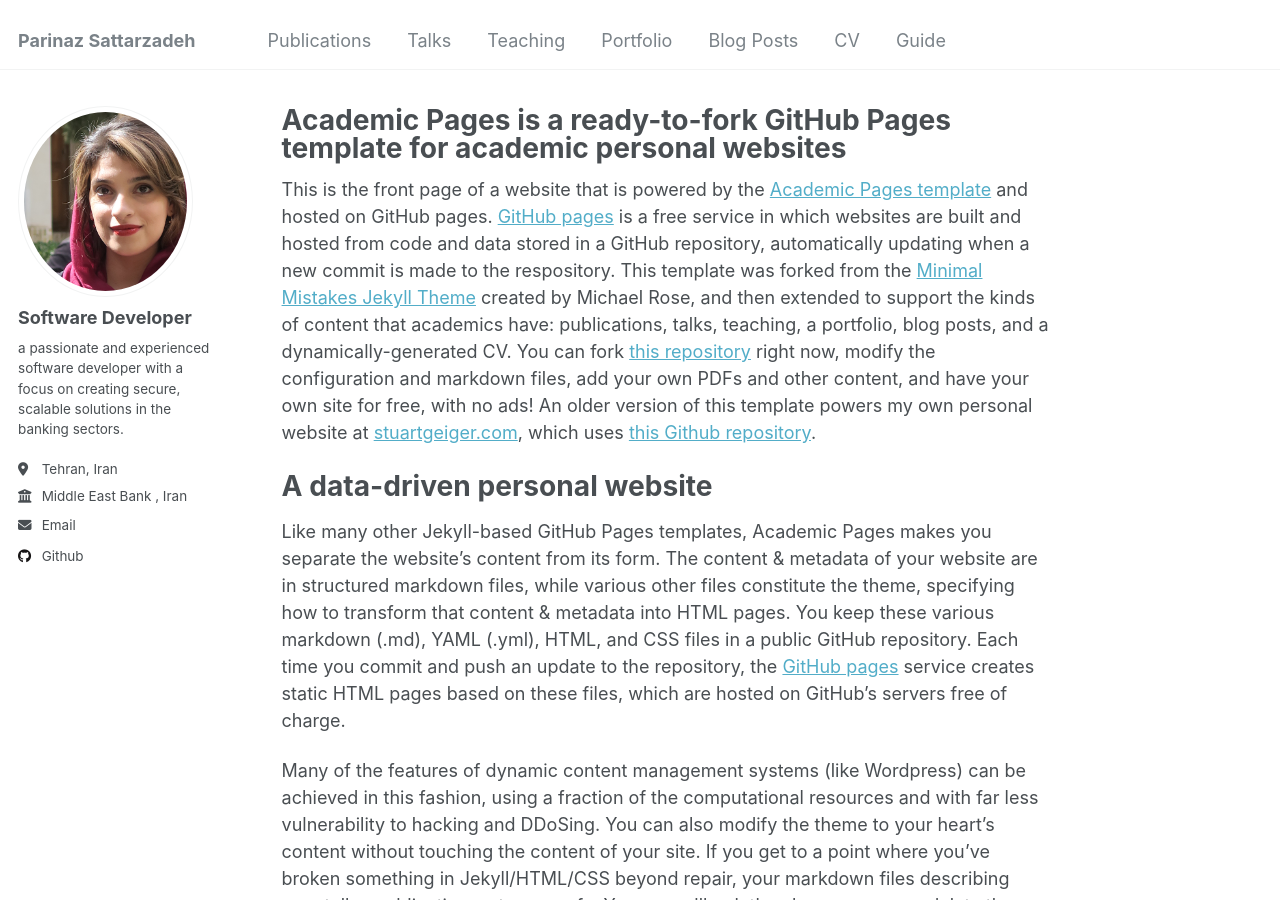
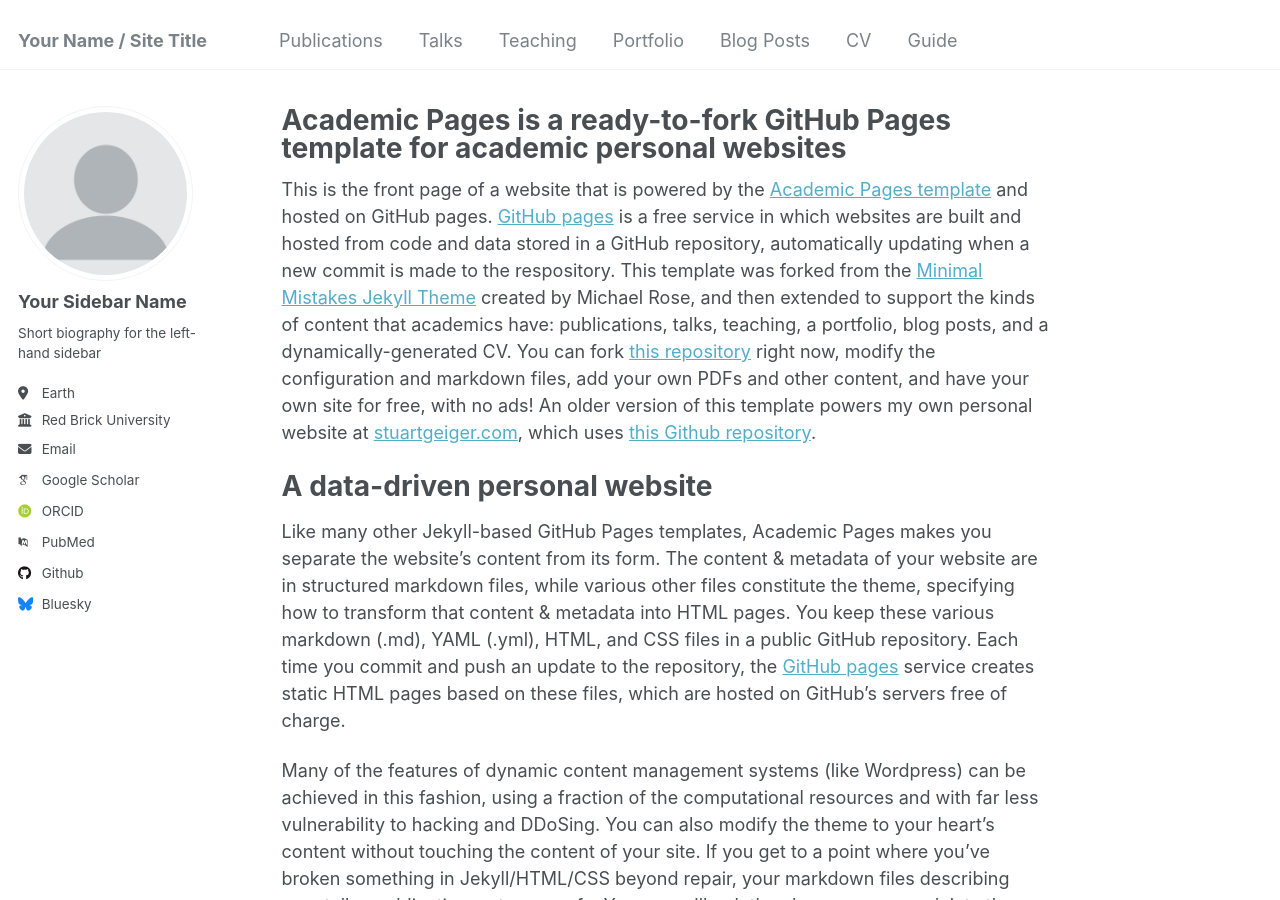
Before and after one commit to parinaz-st/parinaz-st.github.io, a Jekyll site: the page built from _pages/about.md, in a window 1280 px wide and 900 px high. Built offline with Jekyll 4.4.1, drawn with Linux system fonts in a browser that asks for light colours; some web fonts are replaced.

Commit message:
Update _config.yml

```diff
--- a/_config.yml
+++ b/_config.yml
@@ -8,7 +8,7 @@
 
 # Basic Site Settings
 locale                   : "en-US"
-title                    : "Parinaz Sattarzadeh"
+title                    : "Your Name / Site Title"
 title_separator          : "-"
 name                     : &name "Your Name"
 description              : &description "personal description"
@@ -21,66 +21,66 @@ repository               : "academicpages/academicpages.github.io"
 #               Additional customization can be done by editing /_includes/author-profile.html
 author:
   # Biographic information
-  avatar           : "parinaz.png"
-  name             : "Software Developer"
+  avatar           : "profile.png"
+  name             : "Your Sidebar Name"
   pronouns         : # example: "she/her"
-  bio              : "a passionate and experienced software developer with a focus on creating secure, scalable solutions in the banking sectors."
-  location         : "Tehran, Iran"
-  employer         : "Middle East Bank , Iran"
+  bio              : "Short biography for the left-hand sidebar"
+  location         : "Earth"
+  employer         : "Red Brick University"
   uri              : # URL
-  email            : "p.sattarzadeh@gmail.com"
+  email            : "none@example.org"
 
   # Academic websites
-  # arxiv            : # URL - Update with the correct link to your profile
-  # googlescholar    : "https://scholar.google.com/citations?user=PS_CX0AAAAAJ"
-  # impactstory      : # URL
-  # orcid            : "http://orcid.org/yourorcidurl"
-  # semantic         : # URL
-  # pubmed           : "https://www.ncbi.nlm.nih.gov/pubmed/?term=john+snow"
-  # researchgate     : # URL
+  arxiv            : # URL - Update with the correct link to your profile
+  googlescholar    : "https://scholar.google.com/citations?user=PS_CX0AAAAAJ"
+  impactstory      : # URL
+  orcid            : "http://orcid.org/yourorcidurl"
+  semantic         : # URL
+  pubmed           : "https://www.ncbi.nlm.nih.gov/pubmed/?term=john+snow"
+  researchgate     : # URL
 
   # Repositories and software development
-  # bitbucket        : # Username - Update with your username on the site
-  # codepen          : # Username
-  # dribbble         : # Username
-  github           : "parinaz-st"
-  # kaggle           : # Username
-  # stackoverflow    : # User number or user number and name (i.e., use "1" or "1/jeff-atwood")
+  bitbucket        : # Username - Update with your username on the site
+  codepen          : # Username
+  dribbble         : # Username
+  github           : "academicpages"
+  kaggle           : # Username
+  stackoverflow    : # User number or user number and name (i.e., use "1" or "1/jeff-atwood")
 
   # Social media
-  # bluesky          : "bsky.app" # Replace this with you Bluesky username
-  # facebook         : # Username
-  # flickr           : # Username
-  # foursquare       : # Username
-  # goodreads        : # Username
-  # google_plus      : # Username
-  # keybase          : # Username
-  # instagram        : # Username
-  # lastfm           : # Username
-  linkedin         : # parinaz-sattarzadeh
-  # mastodon         : # URL
-  # medium           : # URL
-  # pinterest        : # Username
-  # soundcloud       : # Username
-  # steam            : # Username
-  # telegram         : # URL
-  # tumblr           : # Username
-  # twitter          : # Username for X / Twitter
-  # vine             : # Username
-  # weibo            : # Username
-  # wikipedia        : # Username
-  # xing             : # Username
+  bluesky          : "bsky.app" # Replace this with you Bluesky username
+  facebook         : # Username
+  flickr           : # Username
+  foursquare       : # Username
+  goodreads        : # Username
+  google_plus      : # Username
+  keybase          : # Username
+  instagram        : # Username
+  lastfm           : # Username
+  linkedin         : # Username
+  mastodon         : # URL
+  medium           : # URL
+  pinterest        : # Username
+  soundcloud       : # Username
+  steam            : # Username
+  telegram         : # URL
+  tumblr           : # Username
+  twitter          : # Username for X / Twitter
+  vine             : # Username
+  weibo            : # Username
+  wikipedia        : # Username
+  xing             : # Username
   youtube          : # Username
-  # zhihu            : # Username
+  zhihu            : # Username
 
 # Publication Category - The following the list of publication categories and their headings
-# publication_category:
-#   books:
-#     title: 'Books'
-#   manuscripts:
-#     title: 'Journal Articles'
-#   conferences:
-#     title: 'Conference Papers'
+publication_category:
+  books:
+    title: 'Books'
+  manuscripts:
+    title: 'Journal Articles'
+  conferences:
+    title: 'Conference Papers'
 
 # Site Settings
 teaser                   :  # filename of teaser fallback teaser image placed in /images/, .e.g. "500x300.png"
@@ -127,27 +127,27 @@ alexa_site_verification  :
 yandex_site_verification :
 
 
-# # Social Sharing
-# twitter:
-#   username               : &twitter
-# facebook:
-#   username               :
-#   app_id                 :
-#   publisher              :
-# og_image                 :  # Open Graph/Twitter default site image
-# # For specifying social profiles
-# # - https://developers.google.com/structured-data/customize/social-profiles
-# social:
-#   type                   : # Person or Organization (defaults to Person)
-#   name                   : # If the user or organization name differs from the site's name
-#   links: # An array of links to social media profiles
+# Social Sharing
+twitter:
+  username               : &twitter
+facebook:
+  username               :
+  app_id                 :
+  publisher              :
+og_image                 :  # Open Graph/Twitter default site image
+# For specifying social profiles
+# - https://developers.google.com/structured-data/customize/social-profiles
+social:
+  type                   : # Person or Organization (defaults to Person)
+  name                   : # If the user or organization name differs from the site's name
+  links: # An array of links to social media profiles
 
 
-# # Analytics
-# analytics:
-#   provider               :  "false" # false (default), "google", "google-universal", "google-analytics-4", "custom"
-#   google:
-#     tracking_id          :
+# Analytics
+analytics:
+  provider               :  "false" # false (default), "google", "google-universal", "google-analytics-4", "custom"
+  google:
+    tracking_id          :
 
 
 # Reading Files
@@ -212,16 +212,16 @@ kramdown:
 # These settings control the types of collections used by the template
 collections:
   teaching:
-    output: false
+    output: true
     permalink: /:collection/:path/
   publications:
-    output: false
+    output: true
     permalink: /:collection/:path/
   portfolio:
-    output: false
+    output: true
     permalink: /:collection/:path/
   talks:
-    output: false
+    output: true
     permalink: /:collection/:path/
 
 
@@ -245,24 +245,24 @@ defaults:
     values:
       layout: single
       author_profile: true
-  # # _teaching
-  # - scope:
-  #     path: ""
-  #     type: teaching
-  #   values:
-  #     layout: single
-  #     author_profile: true
-  #     share: true
-  #     comments: true
-  # # _publications
-  # - scope:
-  #     path: ""
-  #     type: publications
-  #   values:
-  #     layout: single
-  #     author_profile: true
-  #     share: true
-  #     comments: true
+  # _teaching
+  - scope:
+      path: ""
+      type: teaching
+    values:
+      layout: single
+      author_profile: true
+      share: true
+      comments: true
+  # _publications
+  - scope:
+      path: ""
+      type: publications
+    values:
+      layout: single
+      author_profile: true
+      share: true
+      comments: true
   # _portfolio
   - scope:
       path: ""
```
